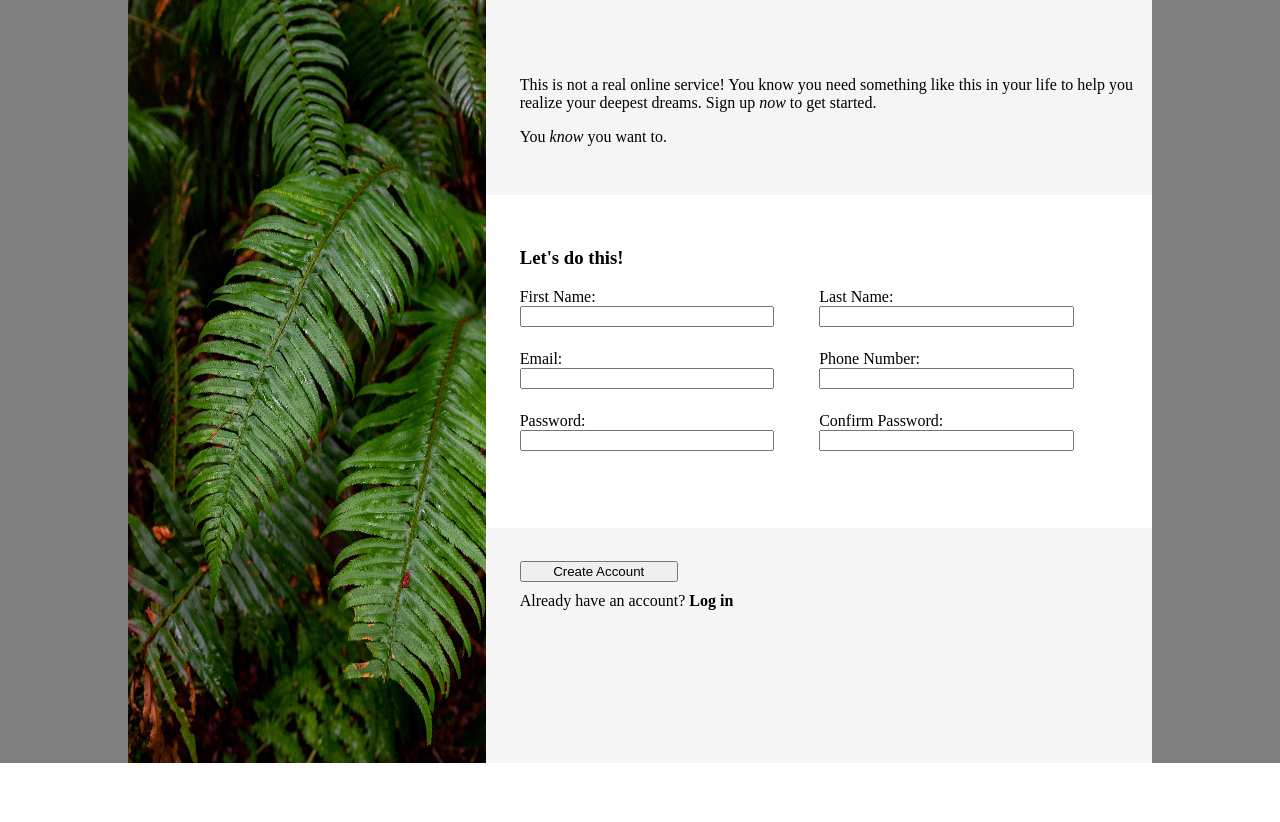
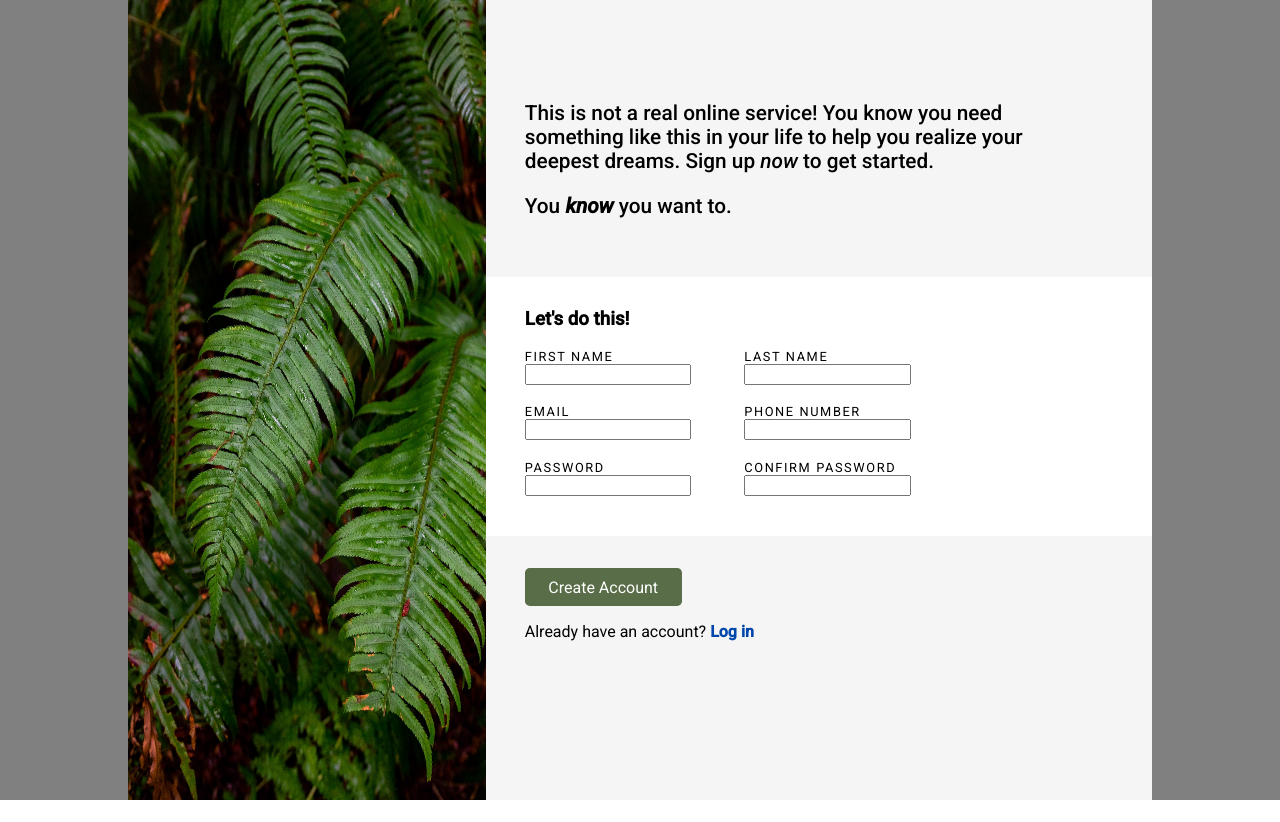
Before and after one commit to kritikabhat/sign-up, a plain HTML site: page index.html in a window 1280 px wide. Before the commit the page ends 800 px from the top, so only its background shows below. Drawn offline with Linux system fonts and the light colour scheme; a web font is replaced by a local one.

Commit message:
style: finished basic setup

```diff
--- a/index.html
+++ b/index.html
@@ -6,6 +6,9 @@
         <meta name="description" content="Simple form">
         <link rel="stylesheet" href="style.css">
         <title>Form</title>
+        <link rel="preconnect" href="https://fonts.googleapis.com">
+        <link rel="preconnect" href="https://fonts.gstatic.com" crossorigin>
+        <link href="https://fonts.googleapis.com/css2?family=Roboto:ital,wght@0,300;0,400;0,500;1,300;1,400;1,500&display=swap" rel="stylesheet">
         <!--<link rel="icon" href="" type="image/x-icon">-->
     </head>
     <body>
@@ -21,7 +24,7 @@
             <div id="rightContainer"><!--FlexBox-->
                 <div id="introPara"><!--Probably not a div ultimately, maybe a p tag-->
                     <p>This is not a real online service! You know you need something like this in your life to help you realize your deepest dreams. Sign up <em>now</em> to get started.</p>
-                    <p>You <em>know</em> you want to.</p>
+                    <p>You <b><i>know</i></b> you want to.</p>
                 </div>
                 <div id="middleSection">
                     <div><!--Heading thingy that says Let us do this!-->
@@ -30,27 +33,27 @@
                     <div id="formContainer"><!--form here, use grid 2 colums each on 3 rows-->
                         <form action="something.com/something" method="post" id="formContainerDiv">
                             <div class="inputLabelDiv">
-                                <label for="first_name">First Name:</label>
+                                <label for="first_name">FIRST NAME</label>
                                 <input type="text" id="first_name">
                             </div>
                             <div class="inputLabelDiv">
-                                <label for="last_name">Last Name:</label>
+                                <label for="last_name">LAST NAME</label>
                                 <input type="text" id="last_name">
                             </div>
                             <div class="inputLabelDiv">
-                                <label for="user_email">Email:</label>
+                                <label for="user_email">EMAIL</label>
                                 <input type="email" id="user_email">
                             </div>
                             <div class="inputLabelDiv">
-                                <label for="user_phonenumber">Phone Number:</label>
-                                <input type="number" id="user_phonenumber">
+                                <label for="user_phonenumber">PHONE NUMBER</label>
+                                <input type="tel" id="user_phonenumber">
                             </div>
                             <div class="inputLabelDiv">
-                                <label for="user_password">Password:</label>
+                                <label for="user_password">PASSWORD</label>
                                 <input type="password" id="user_password">
                             </div>
                             <div class="inputLabelDiv">
-                                <label for="user_confirm_password">Confirm Password:</label>
+                                <label for="user_confirm_password">CONFIRM PASSWORD</label>
                                 <input type="password" id="user_confirm_password">
                             </div>
                         </form>
@@ -58,7 +61,7 @@
                 </div>
                 <div id="bottomContainer"><!--submit button? here-->
                     <button type="submit" id="createAccountBtn">Create Account</button>
-                    <div>Already have an account? <b>Log in</b></div> <!--This login is a link or at least looks like link-->
+                    <div>Already have an account? <b style="color: rgb(0, 71, 171);"> Log in</b> </div> <!--This login is a link or at least looks like link-->
                 </div>
             </div>
         </div>
--- a/style.css
+++ b/style.css
@@ -1,4 +1,5 @@
-@import url(https://db.onlinewebfonts.com/c/7d460b18433753a097e5bc2bad7c8dd9?family=Norse+Bold);
+/*Validations for password and email*/
+/*Validation for password, confirm password*/
 
 body {
     height: 100%;
@@ -28,41 +29,71 @@ body {
     display: flex;
     width: 65%;
     flex-direction: column;
+    height: 100vh;
 }
 #introPara {
-    padding-top: 60px;
-    padding-left: 5%; /* Can we use a unit that would be consistant across all of these?*/
-    padding-bottom: 5%;
+    height: 37%;
+    padding-top: 10vh;
+    padding-left: 3vw;
+    padding-bottom: 3vw;
+    padding-right: 10vw;
     background-color: whitesmoke;
+    font-family: 'Roboto', sans-serif;
+    font-weight: 500;
+    font-size: 1.3rem;
 }
 #middleSection {
+    height: 26%;
     background-color: white;
-    padding: 5%;  /*Shadow at bottom of this*/
-}
-#formContainer {
-
-
+    padding-left: 3vw;  /*Shadow at bottom of this*/
+    padding-top: 1vw;
+    padding-bottom: 3vw;
+    font-family: 'Roboto', sans-serif;
+    font-weight: 500;
+    font-size: 1rem;
 }
 #formContainerDiv {
+    font-family: 'Roboto', sans-serif !important;
+    font-weight: 400 !important;
+    font-size: 0.8rem;
+    letter-spacing: 0.1rem;
+    width: 70%;
     display: grid;
     grid-template-columns: repeat(2, 50%);
     grid-template-rows: repeat(3, 30%);
 }
 .inputLabelDiv {
+    margin:0;
+    width: 13vw;
     display: flex;
     flex-direction: column;
-    padding-right: 15%;
-    padding-bottom: 10%;
+    padding-right: 3vw;
+    padding-bottom: 2vw;
 }
 #bottomContainer {
+    height: 37%;
     background-color: whitesmoke;
     display: flex;
     flex-direction: column;
-    gap:10px;
-    padding-left: 5%;
-    padding-top: 5%;
-    padding-bottom: 23%; /* This is what causes height of the entire page to change. This 29% is random, check this in the end*/
+    gap:2vh;
+    padding-left: 3vw;
+    padding-top: 4vh;
+    padding-bottom: 15%;
+    font-family: 'Roboto', sans-serif;
+    font-weight: 400;
+    font-size: 1rem;
 }
 #createAccountBtn {
+    font-family: 'Roboto', sans-serif;
+    font-weight: 400;
+    font-size: 1rem !important;
     width: 25%;
+    background-color: #596D48;
+    color: white;
+    border-radius: 0.3rem;
+    padding: 0.6rem;
+    border: none;
 }
+[input]:focus {
+    border: rgb(0, 71, 171);
+}
```
